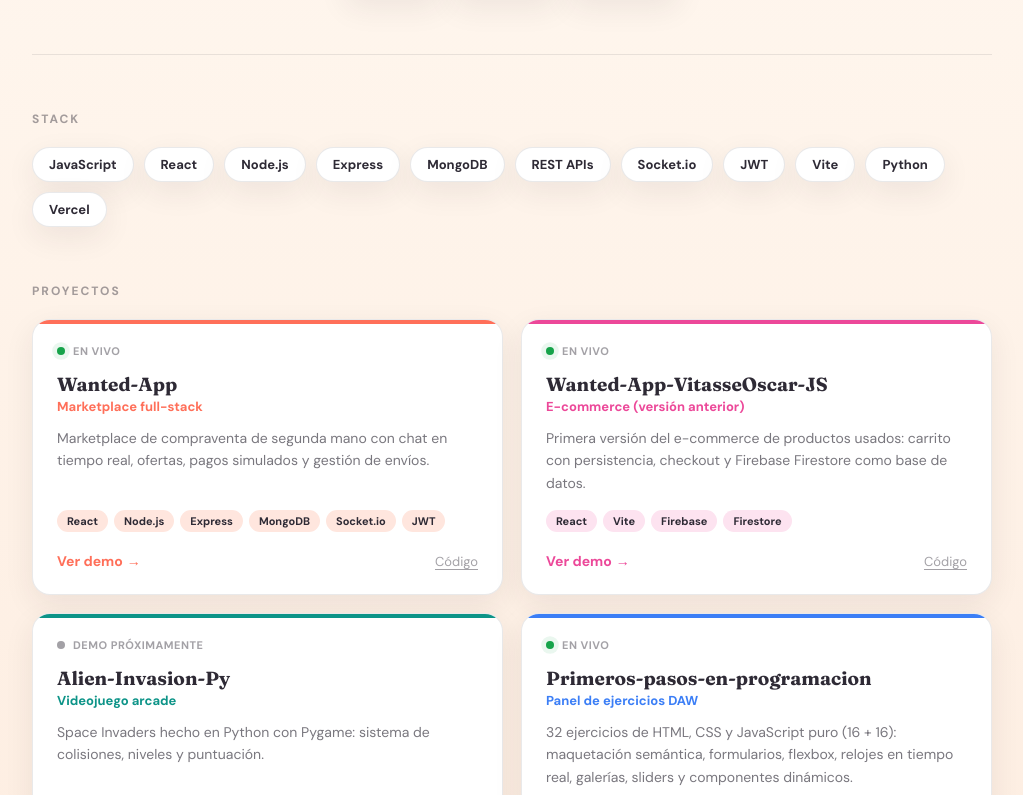
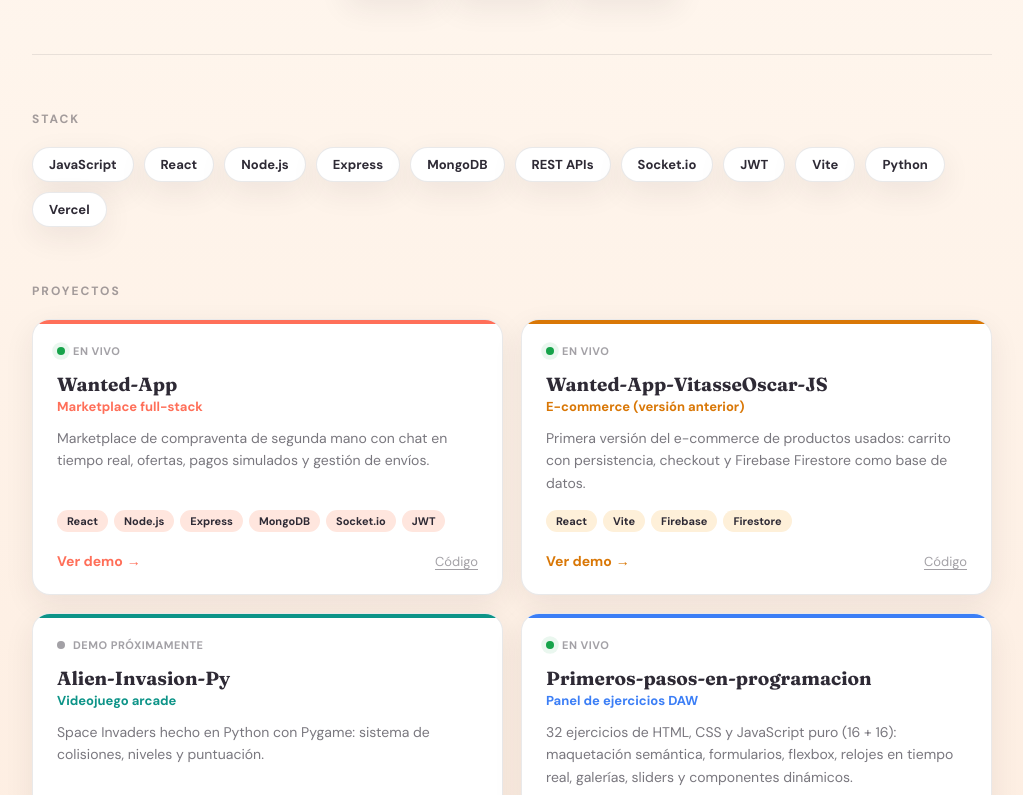
Before and after one commit to OscarDeveloper9/Portfolio-Oscar, a React (Vite) app: page / in a window 1280 px wide. Shown: the part 441-1236 px from the top of the page, without its empty margins (128-1151 px from the left). Built offline with nearby package versions, Linux system fonts and the light colour scheme.

Commit message:
mejora efectos hover de las cards y pulido visual general, volvemos a la paleta de tonos claros

```diff
--- a/src/App.css
+++ b/src/App.css
@@ -199,9 +199,9 @@
   --accent-color: var(--coral);
   --accent-bg: var(--coral-light);
 }
-.project-card.accent-violet {
-  --accent-color: var(--pink);
-  --accent-bg: var(--pink-light);
+.project-card.accent-amber {
+  --accent-color: var(--amber);
+  --accent-bg: var(--amber-light);
 }
 .project-card.accent-green {
   --accent-color: var(--teal);
--- a/src/data/projects.js
+++ b/src/data/projects.js
@@ -21,7 +21,7 @@ export const projects = [
     demoUrl:
       "https://wanted-app-vitasse-oscar-kbyb1neu4-oscars-projects-ac0b204c.vercel.app/",
     githubUrl: "https://github.com/OscarDeveloper9/Wanted-App-VitasseOscar-JS",
-    accent: "violet",
+    accent: "amber",
     status: "live",
   },
   {
--- a/src/index.css
+++ b/src/index.css
@@ -21,7 +21,8 @@
   --blue-light: #e3ecff;
   --pink: #ec4899;
   --pink-light: #fde3f0;
-  --amber: #f59e0b;
+  --amber: #d97706;
+  --amber-light: #fef0d9;
 
   --green-live: #16a34a;
 
```
Also changed, not shown: 1 other file (tests, documents, lock files or other folders).
